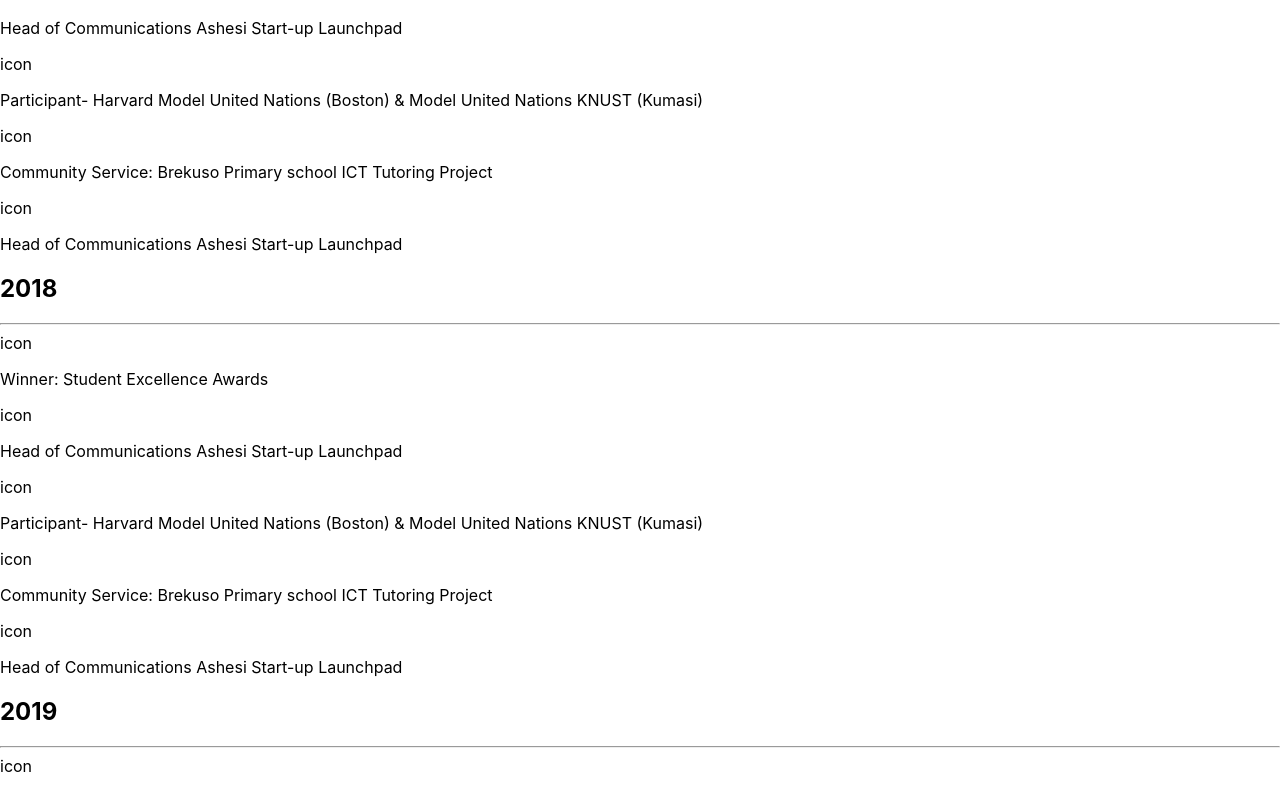
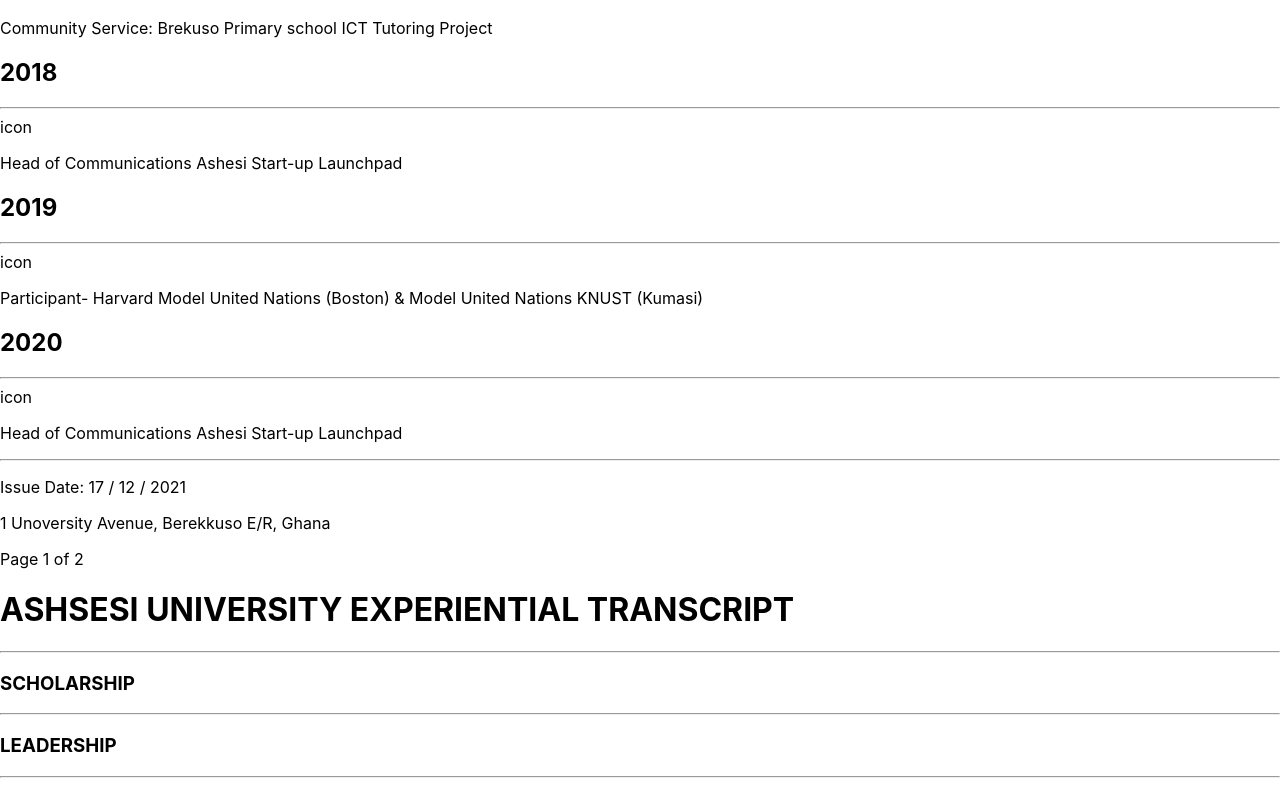
Before and after one commit to hodoash/transcript_ashesi_, a React (Create React App) app: page / in a window 1280 px wide. Shown: the part 2685-3478 px from the top of the page. Built offline with nearby package versions, Linux system fonts and the light colour scheme; data requests are answered from the project's data file.

Commit message:
added filter to experiences

```diff
--- a/package.json
+++ b/package.json
@@ -12,7 +12,9 @@
     "react": "^17.0.2",
     "react-dom": "^17.0.2",
     "react-dropzone": "^12.0.5",
+    "react-redux": "^8.0.1",
     "react-scripts": "5.0.0",
+    "redux": "^4.2.0",
     "web-vitals": "^2.1.4"
   },
   "scripts": {
--- a/src/App.js
+++ b/src/App.js
@@ -5,6 +5,8 @@
 } from "@material-ui/core/styles";
 import { Typography } from "@material-ui/core";
 import "./App.css";
+
+import {createStore} from "redux";
 
 import Page1 from "./Components/Pages/Page1";
 import Page2 from "./Components/Pages/Page2";
--- a/src/Components/Mid/ExperienceCard.js
+++ b/src/Components/Mid/ExperienceCard.js
@@ -1,7 +1,7 @@
-import React from 'react'
+import React from "react";
 import SchoolIcon from "@material-ui/icons/SchoolTwoTone";
 
-const ExperienceCard=({experiences}) =>{
+const ExperienceCard = ({ experiences, year, y }) => {
   // icon1={
   //          <SchoolIcon
   //            style={{ fill: "#5EA780", height: "125", width: "125" }}
@@ -11,6 +11,7 @@
 
   console.log("hi, this is data");
   console.log(experiences);
+
   return (
     <div>
       {/* <h1>this is {props.year}</h1> */}
@@ -21,15 +22,18 @@
                 </div>
             ))}
              */}
-             {experiences.map(experience=>(
-                <div className='' key={experience.id}>
-                    <div className=''>icon</div>
-                    <p className=''>{experience.discription}</p>
+      {experiences
+        .filter((experience) => {
+          return experience.year == y;
+        })
+        .map((experience) => (
+          <div className="" key={experience.id}>
+            <div className="">icon</div>
+            <p className="">{experience.discription}</p>
           </div>
         ))}
+    </div>
+  );
+};
 
-        </div>
-    )
-}
-
-export default ExperienceCard
+export default ExperienceCard;
--- a/src/Components/Mid/MidSection.js
+++ b/src/Components/Mid/MidSection.js
@@ -5,10 +5,10 @@
   return (
     <div>
       <h1>EXPERIENCE TIMELINE</h1>
-      <Timeline year="2017" />
-      <Timeline year="2018" />
-      <Timeline year="2019" />
-      <Timeline year="2020" />
+      <Timeline year="2017" y="1" />
+      <Timeline year="2018" y="2" />
+      <Timeline year="2019" y="3" />
+      <Timeline year="2020" y="4" />
     </div>
   );
 };
--- a/src/Components/Mid/Timeline.js
+++ b/src/Components/Mid/Timeline.js
@@ -22,7 +22,7 @@
       {error && <div>{error}</div>}
       {isPending && <div>Loading...</div>}
       {
-        experiences && ( <ExperienceCard  experiences={experiences}
+        experiences && ( <ExperienceCard  experiences={experiences} year={props.year} y={props.y}
 
         />
           // <ExperienceCard
```
Also changed, not shown: 1 other file (tests, documents, lock files or other folders). Lines whose indentation alone changed are shown as unchanged.
